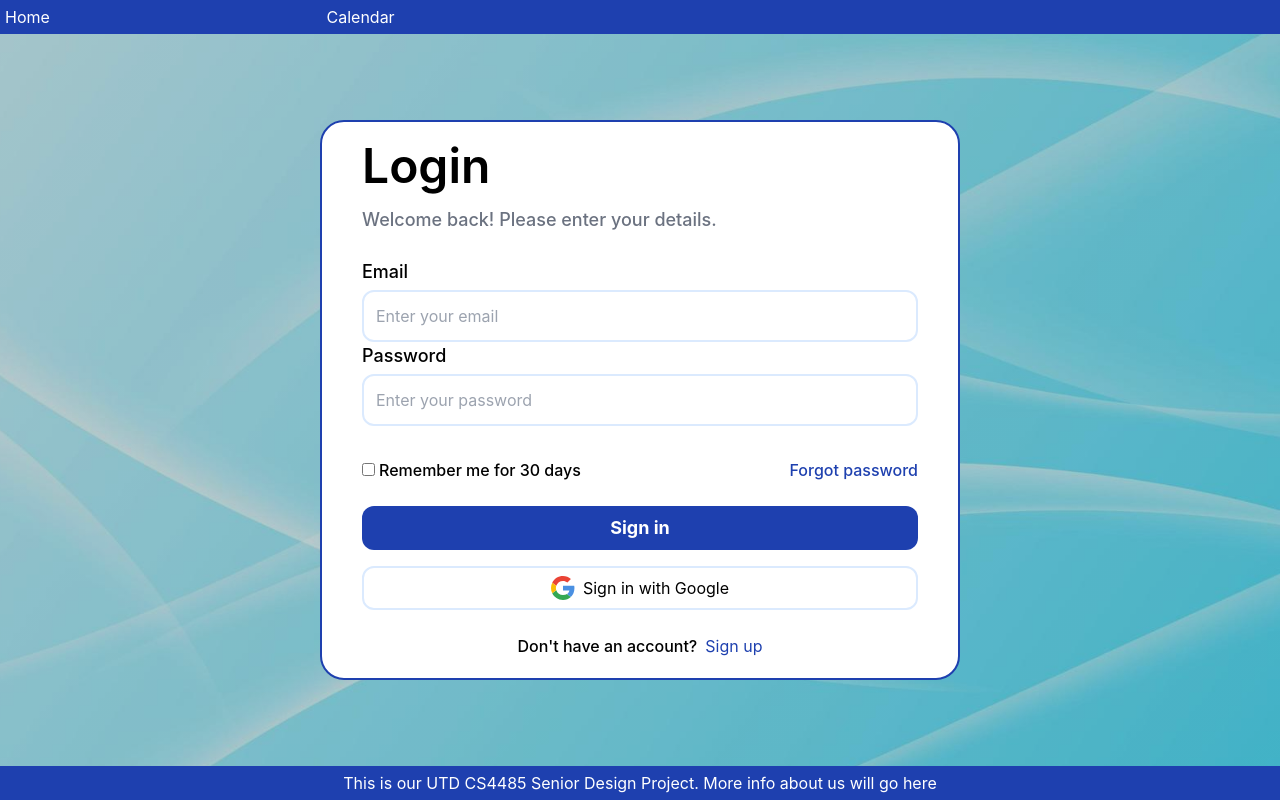
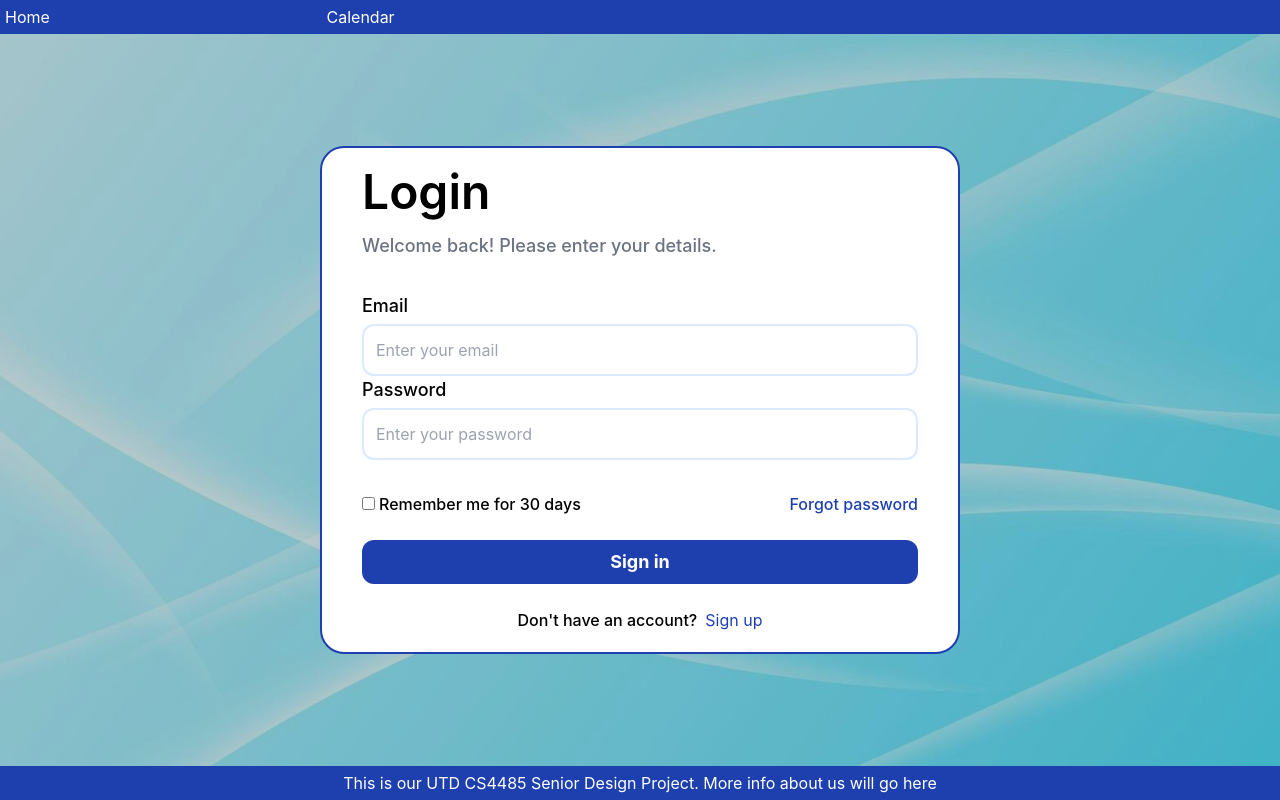
Before and after one commit to nealgandhi/CS4485, a React (Create React App) app in the folder frontend/schedule-planner/: page /login in a window 1280 px wide. Built offline with nearby package versions, Linux system fonts and the light colour scheme.

Commit message:
Login form: removed google sign in button and fixed formatting

```diff
--- a/frontend/schedule-planner/src/components/LoginForm.js
+++ b/frontend/schedule-planner/src/components/LoginForm.js
@@ -2,10 +2,10 @@ import * as React from 'react';
 
 function LoginForm() {
     return (
-        <div className='w-1/2 bg-white px-10 py-5 rounded-3xl border-2 border-blue-800'>
+        <div className='w-3/4 lg:w-1/2 bg-white px-10 py-5 rounded-3xl border-2 border-blue-800'>
             <h1 className='text-5xl font-semibold'>Login</h1>
             <p className='font-medium text-lg text-gray-500 mt-4'>Welcome back! Please enter your details.</p>
-            <div className='mt-6'>
+            <div className='mt-8'>
                 <div className='flex flex-col'>
                     <label className='text-lg font-medium'>Email</label>
                     <input
@@ -33,7 +33,7 @@ function LoginForm() {
                 </div>
                 <div className='mt-6 flex flex-col gap-y-4'>
                     <button className='active:scale-[.98] active:duration-75 hover:scale-[1.01] ease-in-out transition-all py-2 rounded-xl bg-blue-800 text-white text-lg font-bold'>Sign in</button>
-                    <button className='flex py-2 rounded-xl border-2 border-blue-100 items-center justify-center gap-2 active:scale-[.98] active:duration-75 hover:scale-[1.01] ease-in-out transition-all'>
+                    {/* <button className='flex py-2 rounded-xl border-2 border-blue-100 items-center justify-center gap-2 active:scale-[.98] active:duration-75 hover:scale-[1.01] ease-in-out transition-all'>
                         <svg width="24" height="24" viewBox="0 0 24 24" fill="none" xmlns="http://www.w3.org/2000/svg">
                             <path d="M5.26644 9.76453C6.19903 6.93863 8.85469 4.90909 12.0002 4.90909C13.6912 4.90909 15.2184 5.50909 16.4184 6.49091L19.9093 3C17.7821 1.14545 15.0548 0 12.0002 0C7.27031 0 3.19799 2.6983 1.24023 6.65002L5.26644 9.76453Z" fill="#EA4335"/>
                             <path d="M16.0406 18.0142C14.9508 18.718 13.5659 19.0926 11.9998 19.0926C8.86633 19.0926 6.21896 17.0785 5.27682 14.2695L1.2373 17.3366C3.19263 21.2953 7.26484 24.0017 11.9998 24.0017C14.9327 24.0017 17.7352 22.959 19.834 21.0012L16.0406 18.0142Z" fill="#34A853"/>
@@ -41,7 +41,7 @@ function LoginForm() {
                             <path d="M5.27698 14.2663C5.03833 13.5547 4.90909 12.7922 4.90909 11.9984C4.90909 11.2167 5.03444 10.4652 5.2662 9.76294L1.23999 6.64844C0.436587 8.25884 0 10.0738 0 11.9984C0 13.918 0.444781 15.7286 1.23746 17.3334L5.27698 14.2663Z" fill="#FBBC05"/>
                         </svg>
                         Sign in with Google
-                    </button>
+                    </button> */}
                 </div>
                 <div className='mt-6 flex justify-center items-center'>
                     <p className='font-medium text-base'>Don't have an account?</p>
```
